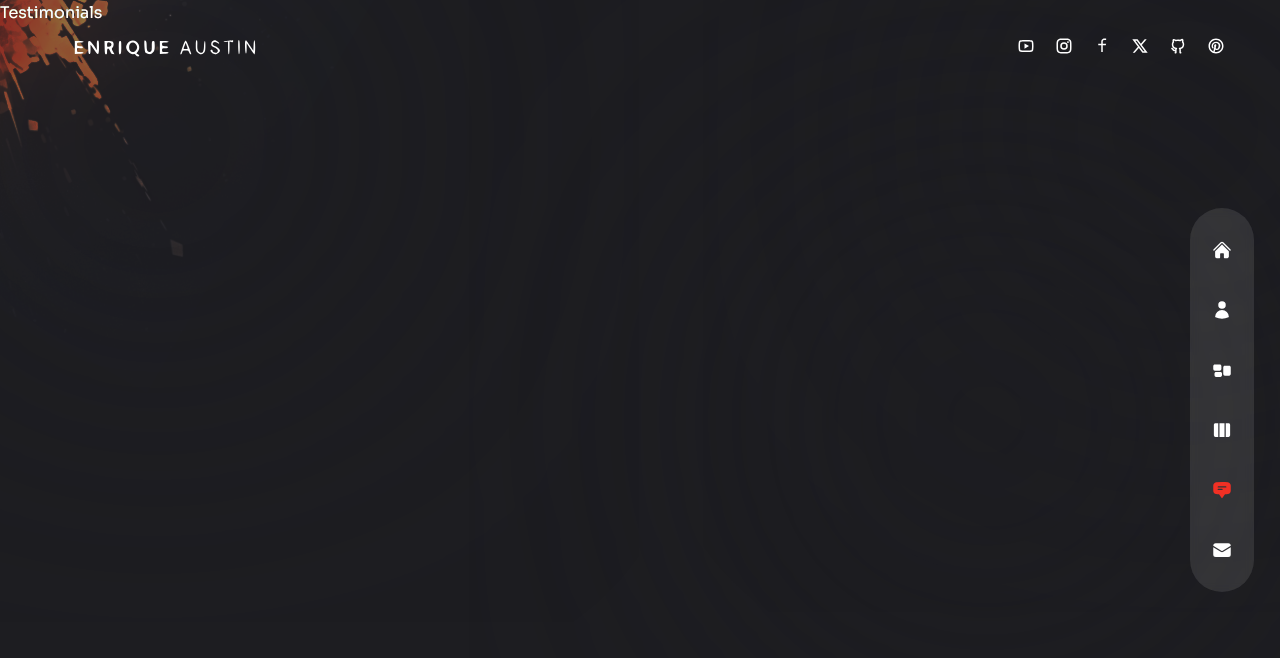
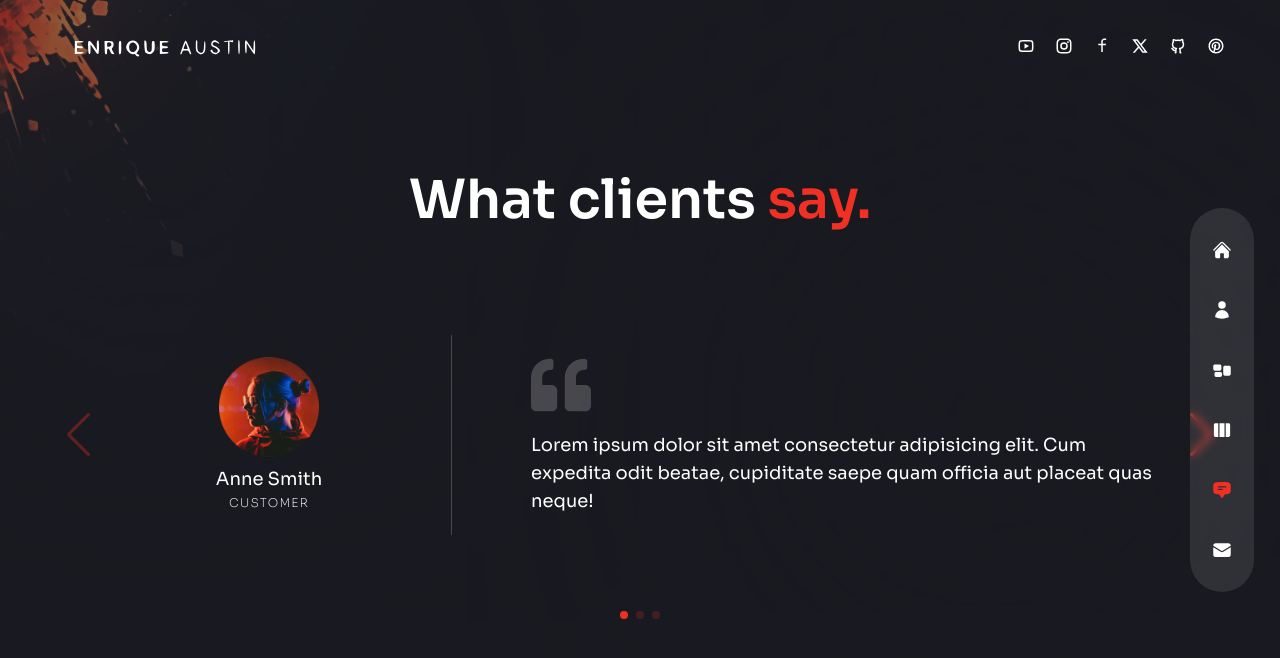
Before and after one commit to EnriqueAustin/PortfolioSite_2024, a Next.js app: page /testimonials in a window 1280 px wide. Shown: the top 658 px of the page. Built offline with nearby package versions, Linux system fonts and the light colour scheme.

Commit message:
done with reviews section/page

```diff
--- a/components/TestimonialSlider.js
+++ b/components/TestimonialSlider.js
@@ -23,8 +23,60 @@
   },
 ];
 
+import { Swiper, SwiperSlide } from "swiper/react";
+import 'swiper/css';
+import 'swiper/css/navigation';
+import 'swiper/css/pagination';
+
+import { Navigation, Pagination } from "swiper";
+
+import { FaQuoteLeft } from 'react-icons/fa';
+import Image from "next/image";
+
 const TestimonialSlider = () => {
-  return <div>Testimonial Slider</div>;
+  return (
+    <Swiper
+      navigation={true}
+      pagination={{
+        clickable:true
+      }}
+      modules={[Navigation, Pagination]}
+      className="h-[400px]"
+    >
+      {
+        testimonialData.map((person, index) => {
+          return (
+            <SwiperSlide key={index}>
+              <div className="flex flex-col items-center md:flex-row gap-x-8 h-full px-16">
+                {/* avatar name position */}
+                <div className="w-full max-w-[300px] flex flex-col xl:justify-center items-center relative mx-auto xl:mx-0">
+                  <div className="flex flex-col justify-center text-center">
+                    {/* avatar */}
+                    <div className="mb-2 mx-auto">
+                      <Image src={person.image} width={100} height={100} alt=""/>
+                    </div>
+                    {/* name */}
+                    <div className="text-lg">{person.name}</div>
+                    {/* position */}
+                    <div className="text-[12px] uppercase font-extralight tracking-widest">{person.position}</div>
+                  </div>
+                </div>
+                {/* quotes & message */}
+                <div className="flex-1 flex flex-col justify-center before:w-[1px] xl:before:bg-white/20 xl:before:absolute xl:before:left-0 xl:before:h-[200px] relative xl:pl-20">
+                    {/* quote icon */}
+                    <div className="mb-4">
+                      <FaQuoteLeft className="text-4xl xl:text-6xl text-white/20 mx-auto md:mx-0"/>
+                    </div>
+                    {/* message */}
+                    <div className="xl:text-lg text-center md:text-left">{person.message}</div>
+                </div>
+              </div>
+            </SwiperSlide>
+          );
+        })
+      }
+    </Swiper>
+  );
 };
 
 export default TestimonialSlider;
--- a/pages/testimonials/index.js
+++ b/pages/testimonials/index.js
@@ -1,5 +1,34 @@
+import TestimonialSlider from "../../components/TestimonialSlider";
+
+import { motion } from "framer-motion";
+import {fadeIn} from '../../variants';
+
 const Testimonials = () => {
-  return <div>Testimonials</div>;
+  return (
+    <div className="h-full bg-primary/30 py-32 text-center">
+      <div className="container mx-auto h-full flex flex-col justify-center">
+        {/* title */}
+        <motion.h2
+          className="h2 mb-8 xl:mb-0"
+          variants={fadeIn("up", 0.2)}
+          initial='hidden'
+          animate='show'
+          exit='hidden'
+        >
+          What clients <span className="text-accent">say.</span>
+        </motion.h2>
+        {/* slinder */}
+        <motion.div
+          variants={fadeIn("up", 0.4)}
+          initial='hidden'
+          animate='show'
+          exit='hidden'
+        >
+          <TestimonialSlider />
+        </motion.div>
+      </div>
+    </div>
+  );
 };
 
 export default Testimonials;
```
